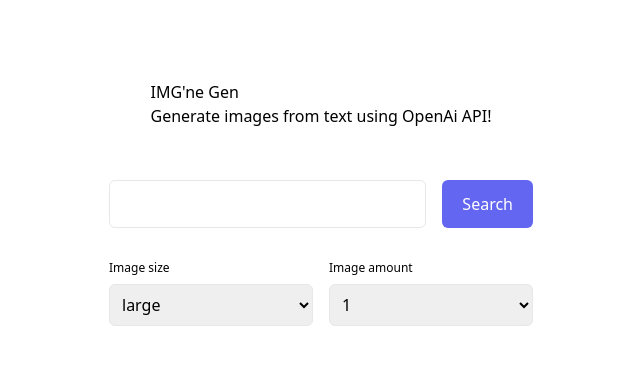
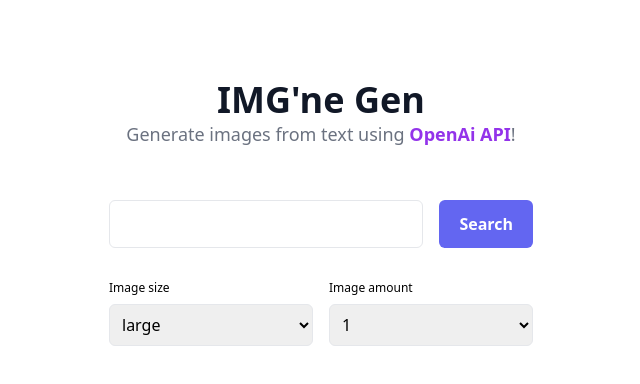
Before and after one commit to AldisG/art-gen, a Svelte app in the folder pic-gen/: page / in a window 1280 px wide. Shown: the top 384 px of the page, without its empty margins (319-959 px from the left). Built offline with nearby package versions, Linux system fonts and the light colour scheme.

Commit message:
styled header to look better

```diff
--- a/pic-gen/src/components/header_components/HeaderWrapper.svelte
+++ b/pic-gen/src/components/header_components/HeaderWrapper.svelte
@@ -1,4 +1,6 @@
-<div>
-  <h1>IMG'ne Gen</h1>
-  <p>Generate images from text using OpenAi API!</p>
+<div class="text-center">
+  <h1 class="text-4xl font-bold text-gray-900">IMG'ne Gen</h1>
+  <p class="text-lg text-gray-500">
+    Generate images from text using <b class="text-purple-600">OpenAi API</b>!
+  </p>
 </div>
--- a/pic-gen/src/components/search_components/SearchButton.svelte
+++ b/pic-gen/src/components/search_components/SearchButton.svelte
@@ -1,5 +1,6 @@
 <div>
-  <button class="px-5 py-3 bg-indigo-500 color-white rounded-md text-white"
+  <button
+    class="px-5 py-3 bg-indigo-500 color-white rounded-md text-white font-bold"
     >Search</button
   >
 </div>
```
